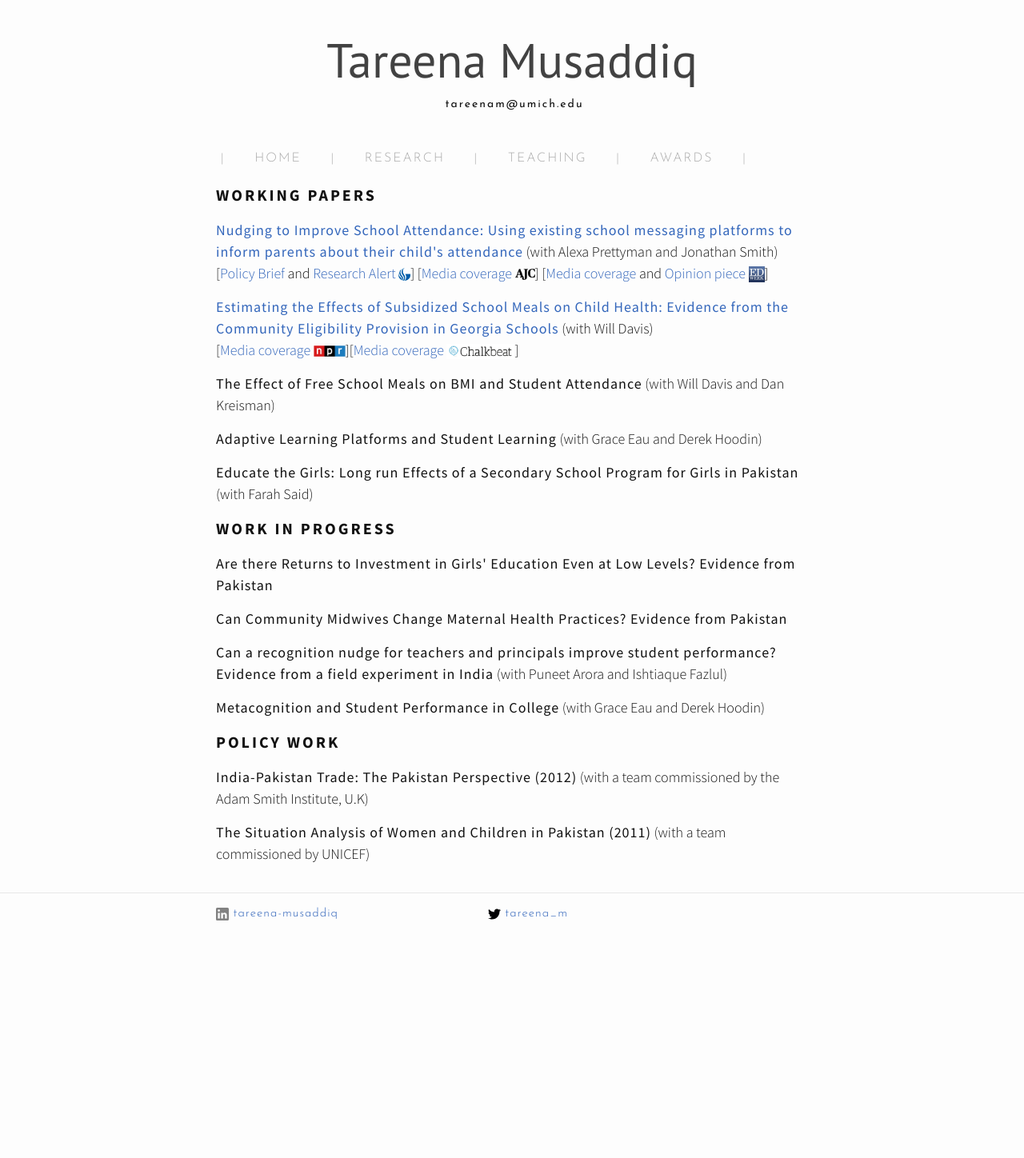
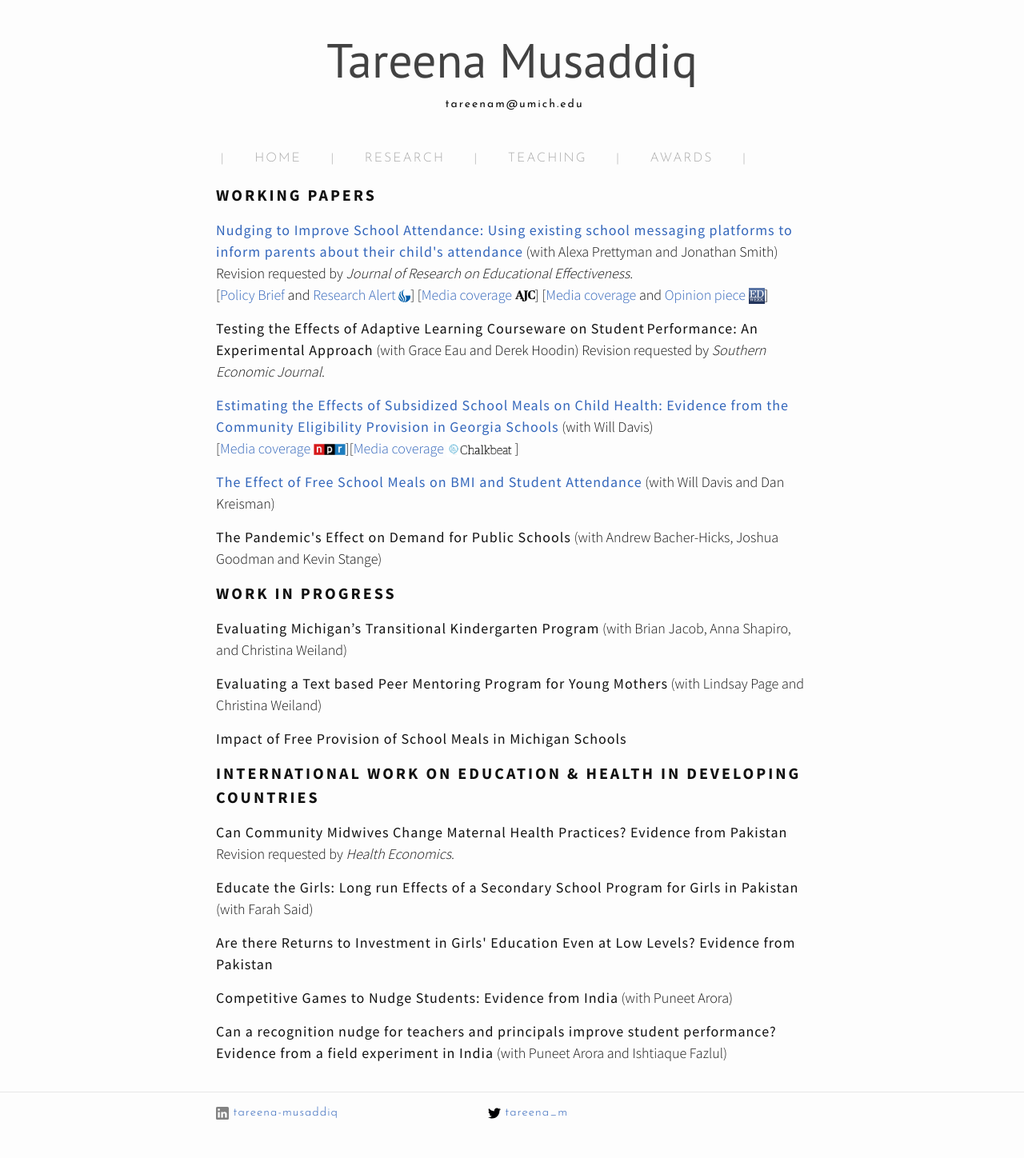
Before and after one commit to tareena/tareena.github.io, a Jekyll site: the page built from 2-research.md, in a window 1280 px wide. Shown: the whole page at 80% size. Built offline with Jekyll 4.4.1, drawn with Linux system fonts in a browser that asks for light colours; nearby versions of some CDN libraries; before the commit the page ends 1199 px from its top, so only the background shows below that.

Commit message:
Update research

```diff
--- a/2-research.md
+++ b/2-research.md
@@ -8,13 +8,17 @@ permalink: /research/
   <div class="manual sectionTitle"><strong>Working Papers</strong><br></div>
 
   <p> <div class="manual-content">
-  <span style="letter-spacing: 1px !important;font-weight: 400"><a href="/files/messaging-nudge.pdf">Nudging to Improve School Attendance: Using existing school messaging platforms to inform parents about their child's attendance</a></span> (with Alexa Prettyman and Jonathan Smith)
+  <span style="letter-spacing: 1px !important;font-weight: 400"><a href="/files/messaging-nudge.pdf">Nudging to Improve School Attendance: Using existing school messaging platforms to inform parents about their child's attendance</a></span> (with Alexa Prettyman and Jonathan Smith) Revision requested by <i>Journal of Research on Educational Effectiveness</i>.
   <br>[<a href="/files/attend-policy-brief.pdf">Policy Brief</a> and <a href="https://gpl.gsu.edu/publications/decrease-student-absenteeism/">Research Alert <img src="/assets/img/gsu-favicon.jpg" width="15"></a>]
       [<a href="https://www.ajc.com/news/local-education/schools-try-electronic-messages-reduce-absenteeism/h5cCMgB27vsZfIwOtNam8J/">Media coverage <img src="/assets/img/ajc.png" width="25"></a>]
       [<a href="https://www.edweek.org/ew/articles/2020/04/10/where-are-they-students-go-missing-in.html">Media coverage</a> and <a href="https://www.edweek.org/ew/articles/2020/03/26/when-schools-close-vulnerable-families-are-left.html">Opinion piece <img src="/assets/img/edweek.png" width="20"></a>]
   </div>
   </p>
 
+  <p> <div class="manual-content">
+  <span style="letter-spacing: 1px !important;font-weight: 400">Testing the Effects of Adaptive Learning Courseware on Student Performance: An Experimental Approach</span> (with Grace Eau and Derek Hoodin) Revision requested by <i>Southern Economic Journal</i>.
+  </div>
+  </p>
 
   <p> <div class="manual-content">
   <span style="letter-spacing: 1px !important;font-weight: 400"><a href="/files/schoolmeals.pdf">Estimating the Effects of Subsidized School Meals on Child Health: Evidence from the Community Eligibility Provision in Georgia Schools</a></span> (with Will Davis)
@@ -22,21 +26,13 @@ permalink: /research/
   </div>
   </p>
 
-
   <p> <div class="manual-content">
-  <span style="letter-spacing: 1px !important;font-weight: 400">The Effect of Free School Meals on BMI and Student Attendance</span> (with Will Davis and Dan Kreisman)
+  <span style="letter-spacing: 1px !important;font-weight: 400"><a href="https://gpl.gsu.edu/publications/school-meal-provision/">The Effect of Free School Meals on BMI and Student Attendance</a></span> (with Will Davis and Dan Kreisman)
   </div>
   </p>
 
-
   <p> <div class="manual-content">
-  <span style="letter-spacing: 1px !important;font-weight: 400">Adaptive Learning Platforms and Student Learning</span> (with Grace Eau and Derek Hoodin)
-  </div>
-  </p>
-
-
-  <p> <div class="manual-content">
-  <span style="letter-spacing: 1px !important;font-weight: 400">Educate the Girls: Long run Effects of a Secondary School Program for Girls in Pakistan</span> (with Farah Said)
+  <span style="letter-spacing: 1px !important;font-weight: 400">The Pandemic's Effect on Demand for Public Schools</span> (with Andrew Bacher-Hicks, Joshua Goodman and Kevin Stange)
   </div>
   </p>
 
@@ -45,16 +41,43 @@ permalink: /research/
   <div class="manual sectionTitle"><strong>Work in Progress</strong><br></div>
 
   <p> <div class="manual-content">
+  <span style="letter-spacing: 1px !important;font-weight: 400">Evaluating Michigan’s Transitional Kindergarten Program</span> (with Brian Jacob, Anna Shapiro, and Christina Weiland)
+  </div>
+  </p>
+
+  <p> <div class="manual-content">
+  <span style="letter-spacing: 1px !important;font-weight: 400">Evaluating a Text based Peer Mentoring Program for Young Mothers</span> (with Lindsay Page and Christina Weiland)
+  </div>
+  </p>
+
+  <p> <div class="manual-content">
+  <span style="letter-spacing: 1px !important;font-weight: 400">Impact of Free Provision of School Meals in Michigan Schools</span>
+  </div>
+  </p>
+
+
+
+  <div class="manual sectionTitle"><strong>International Work on Education & Health in Developing Countries</strong><br></div>
+
+  <p> <div class="manual-content">
+  <span style="letter-spacing: 1px !important;font-weight: 400">Can Community Midwives Change Maternal Health Practices? Evidence from Pakistan</span> Revision requested by <i>Health Economics</i>.
+  </div>
+  </p>
+
+  <p> <div class="manual-content">
+  <span style="letter-spacing: 1px !important;font-weight: 400">Educate the Girls: Long run Effects of a Secondary School Program for Girls in Pakistan</span> (with Farah Said)
+  </div>
+  </p>
+
+  <p> <div class="manual-content">
   <span style="letter-spacing: 1px !important;font-weight: 400">Are there Returns to Investment in Girls' Education Even at Low Levels? Evidence from Pakistan</span>
   </div>
   </p>
 
-
   <p> <div class="manual-content">
-  <span style="letter-spacing: 1px !important;font-weight: 400">Can Community Midwives Change Maternal Health Practices? Evidence from Pakistan</span>
+  <span style="letter-spacing: 1px !important;font-weight: 400">Competitive Games to Nudge Students: Evidence from India</span> (with Puneet Arora)
   </div>
   </p>
-
 
   <p> <div class="manual-content">
   <span style="letter-spacing: 1px !important;font-weight: 400">Can a recognition nudge for teachers and principals improve student performance? Evidence from a field experiment in India</span> (with Puneet Arora and Ishtiaque Fazlul)
@@ -62,23 +85,4 @@ permalink: /research/
   </p>
 
 
-  <p> <div class="manual-content">
-  <span style="letter-spacing: 1px !important;font-weight: 400">Metacognition and Student Performance in College</span> (with Grace Eau and Derek Hoodin)
-  </div>
-  </p>
-
-
-
-  <div class="manual sectionTitle"><strong>Policy Work</strong><br></div>
-
-  <p> <div class="manual-content">
-  <span style="letter-spacing: 1px !important;font-weight: 400">India-Pakistan Trade: The Pakistan Perspective (2012)</span> (with a team commissioned by the Adam Smith Institute, U.K)
-  </div>
-  </p>
-
-  <p> <div class="manual-content">
-  <span style="letter-spacing: 1px !important;font-weight: 400">The Situation Analysis of Women and Children in Pakistan (2011)</span> (with a team commissioned by UNICEF)
-  </div>
-  </p>
-
 </div>
```
